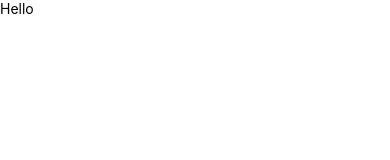
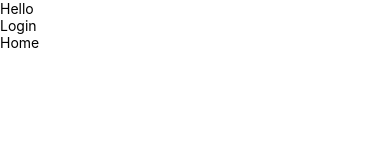
Before and after one commit to SalaheddineOBT/Login-Regsiter-With-React-Native-PHP, a React Native app in the folder myapp/: screen /Authentification in a window 390 px wide. Shown: the top 160 px of the page. Built offline with nearby package versions, Linux system fonts and the light colour scheme.

Commit message:
save changes

```diff
--- a/myapp/App.js
+++ b/myapp/App.js
@@ -5,6 +5,8 @@
   Text,
   View,
 } from 'react-native';
+import Home from './Components/Home/HomePage';
+import Login from './Components/Authentification/LoginPage';
 
 const App = () => {
 
@@ -12,6 +14,8 @@
     <ScrollView contentInsetAdjustmentBehavior="automatic">
         <View>
           <Text>Hello</Text>
+          <Login />
+          <Home />
         </View>
     </ScrollView>
   );
--- /dev/null
+++ b/myapp/Components/Authentification/LoginPage.js
@@ -0,0 +1,18 @@
+import React from 'react';
+import {
+  ScrollView,
+  StyleSheet,
+  Text,
+  View,
+} from 'react-native';
+
+
+const Login=()=>{
+    return(
+        <View>
+            <Text>Login</Text>
+        </View>
+    )
+}
+
+export default Login;
--- /dev/null
+++ b/myapp/Components/Home/HomePage.js
@@ -0,0 +1,18 @@
+import React from 'react';
+import {
+  ScrollView,
+  StyleSheet,
+  Text,
+  View,
+} from 'react-native';
+
+
+const Home=()=>{
+    return(
+        <View>
+            <Text>Home</Text>
+        </View>
+    )
+}
+
+export default Home;
```
